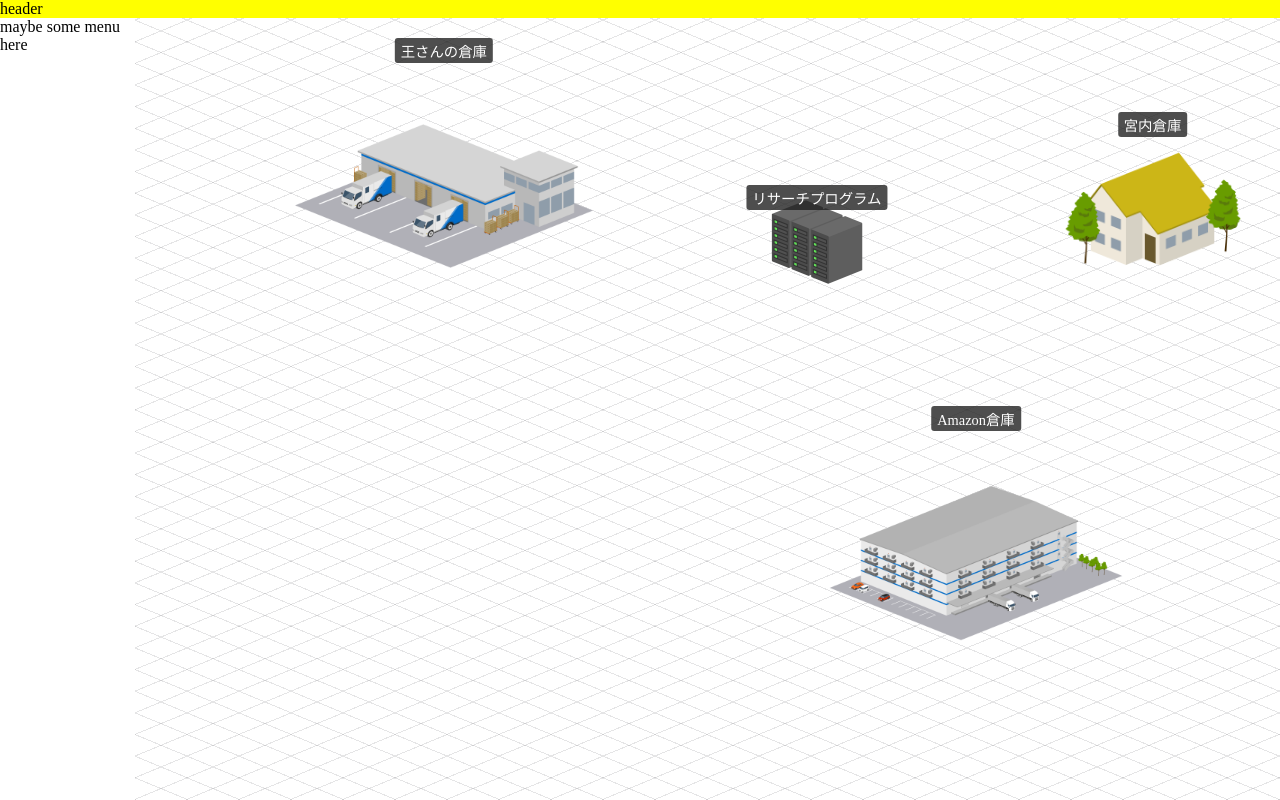
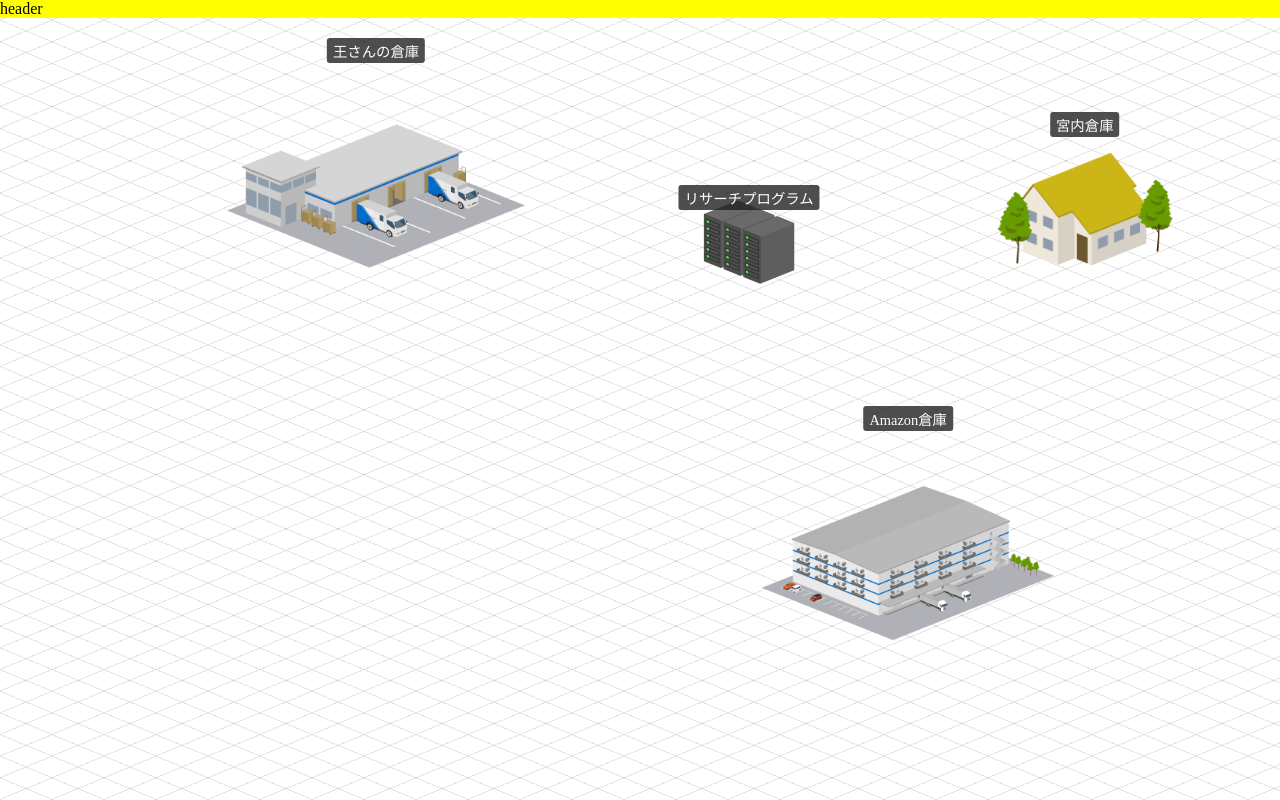
Before and after one commit to chiyonn/gostox, a React (Vite) app in the folder frontend/: page / in a window 1280 px wide. Built offline with nearby package versions, Linux system fonts and the light colour scheme.

Commit message:
update: add attributes for size and flip

```diff
--- a/frontend/src/components/molecules/IsometricObject/index.tsx
+++ b/frontend/src/components/molecules/IsometricObject/index.tsx
@@ -6,20 +6,22 @@ type BubblePosition = 'top' | 'bottom' | 'left' | 'right';
 
 interface Props {
   src: string;
+  size?: number;
+  flip?: boolean;
   label: string;
   bubbleContent: ReactNode;
   bubblePosition?: BubblePosition;
   onClick?: () => void;
-  size?: number;
 }
 
 const IsometricObject: FC<Props> = ({
   src,
+  size = 100,
+  flip = false,
   label,
   bubbleContent,
   bubblePosition = 'top',
   onClick,
-  size = 100, // デフォルトサイズ
 }) => {
   const [isBubbleVisible, setBubbleVisible] = useState(false);
 
@@ -43,7 +45,11 @@ const IsometricObject: FC<Props> = ({
         className={styles.image}
         src={src}
         alt={label}
-        style={{ width: size, height: size }}
+        style={{
+          width: size,
+          height: size,
+          transform: flip ? 'scaleX(-1)' : 'scaleX(1)',
+        }}
       />
       <div className={bubbleClass}>{bubbleContent}</div>
     </div>
--- a/frontend/src/components/organisms/MapView/index.tsx
+++ b/frontend/src/components/organisms/MapView/index.tsx
@@ -12,6 +12,7 @@ const ANGLE_DEG = 22.5;
 const ANGLE_RAD = (ANGLE_DEG * Math.PI) / 180;
 const COS = Math.cos(ANGLE_RAD); // ≈ 0.924
 const SIN = Math.sin(ANGLE_RAD); // ≈ 0.383
+
 type BubblePosition = 'top' | 'bottom' | 'left' | 'right';
 
 type RenderObject = {
@@ -21,7 +22,8 @@ type RenderObject = {
   size: number;
   label: string;
   position: BubblePosition;
-}
+  flip?: boolean;
+};
 
 const objects: RenderObject[] = [
   {
@@ -30,7 +32,8 @@ const objects: RenderObject[] = [
     img: warehouseImg,
     size: 300,
     label: '王さんの倉庫',
-    position: 'bottom'
+    position: 'bottom',
+    flip: true
   },
   {
     x: 4,
@@ -64,9 +67,7 @@ const centerY = (Math.min(...objects.map(o => o.y)) + Math.max(...objects.map(o
 
 const MapView: React.FC = () => {
   return (
-    <div
-      className={styles.container}
-    >
+    <div className={styles.container}>
       {objects.map((obj, i) => {
         const relX = obj.x - centerX;
         const relY = obj.y - centerY;
@@ -79,7 +80,7 @@ const MapView: React.FC = () => {
             style={{
               position: 'absolute',
               left: `calc(50% + ${isoX}px)`,
-              top: `${isoY + 150}px`, // 高さ中央を基準にして配置
+              top: `${isoY + 150}px`,
             }}
           >
             <IsometricObject
@@ -88,6 +89,7 @@ const MapView: React.FC = () => {
               label={obj.label}
               bubbleContent={<div>詳細情報</div>}
               bubblePosition={obj.position}
+              flip={obj.flip}
             />
           </div>
         );
--- a/frontend/src/pages/home/HomePage/index.tsx
+++ b/frontend/src/pages/home/HomePage/index.tsx
@@ -4,9 +4,6 @@ import MapView from '@components/organisms/MapView';
 const HomePage = () => {
   return (
     <div className={styles.container}>
-      <div>
-        maybe some menu here
-      </div>
       <MapView />
     </div>
   );
```
